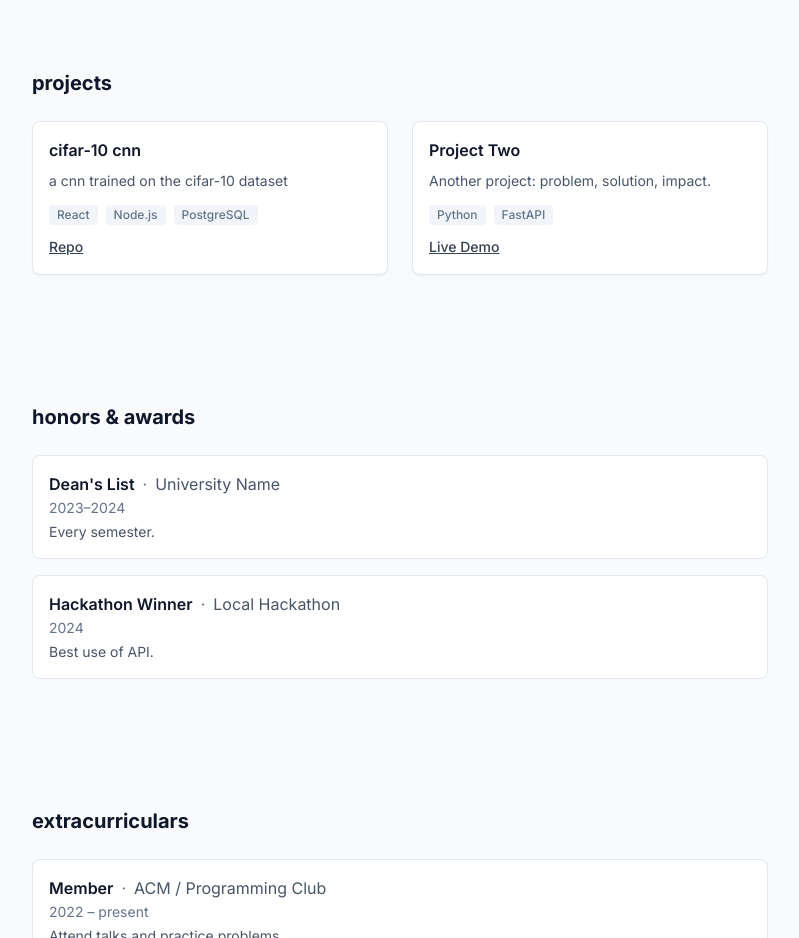
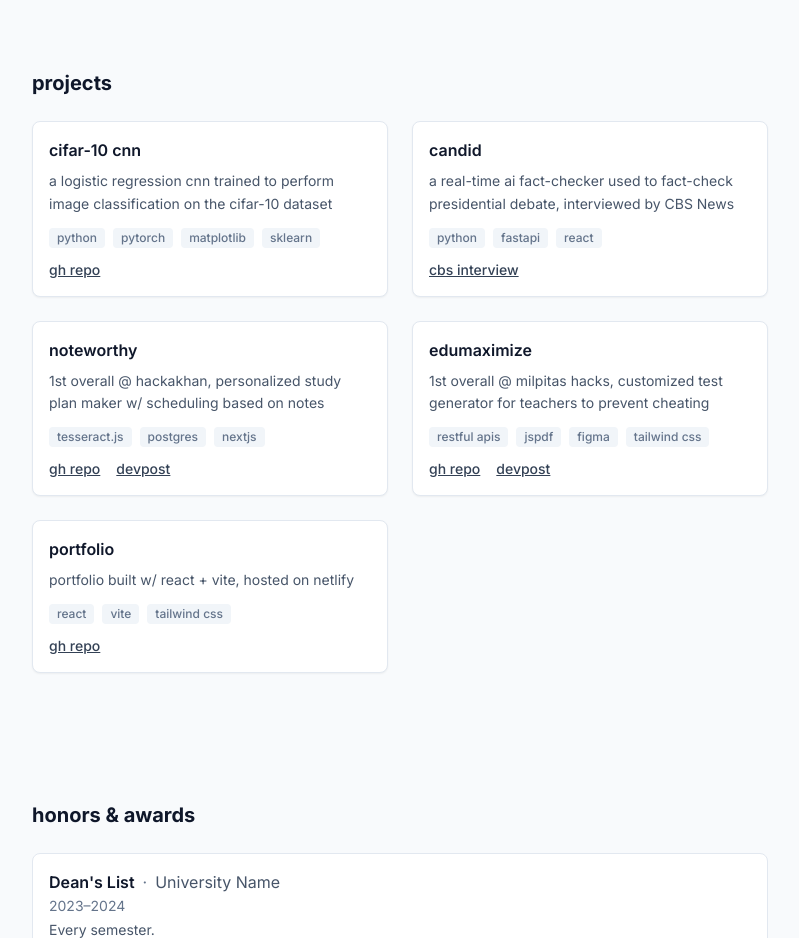
Before and after one commit to ericchen682/personal-portfolio, a React (Vite) app: page / in a window 1280 px wide. Shown: the part 1400-2338 px from the top of the page, without its empty margins (240-1039 px from the left). Built offline with nearby package versions, Linux system fonts and the light colour scheme.

Commit message:
Add ability to have multiple links per project, add projects

```diff
--- a/src/components/Projects.jsx
+++ b/src/components/Projects.jsx
@@ -21,16 +21,24 @@ export default function Projects({ items }) {
                   </span>
                 ))}
               </div>
-              {project.link && (
-                <a
-                  href={project.link}
-                  target="_blank"
-                  rel="noopener noreferrer"
-                  className="inline-block mt-3 text-sm font-medium text-slate-700 hover:text-slate-900 underline focus:outline-none focus:ring-2 focus:ring-slate-400 focus:ring-offset-2 rounded"
-                >
-                  {project.linkLabel || 'Link'}
-                </a>
-              )}
+              {(() => {
+                const links = project.links || (project.link ? [{ url: project.link, label: project.linkLabel || 'Link' }] : []);
+                return links.length > 0 ? (
+                  <div className="mt-3 flex flex-wrap gap-4">
+                    {links.map((link, k) => (
+                      <a
+                        key={k}
+                        href={link.url || link}
+                        target="_blank"
+                        rel="noopener noreferrer"
+                        className="text-sm font-medium text-slate-700 hover:text-slate-900 underline focus:outline-none focus:ring-2 focus:ring-slate-400 focus:ring-offset-2 rounded"
+                      >
+                        {link.label || link}
+                      </a>
+                    ))}
+                  </div>
+                ) : null;
+              })()}
             </li>
           ))}
         </ul>
--- a/src/data/portfolio.js
+++ b/src/data/portfolio.js
@@ -46,17 +46,35 @@ export const experience = [
 export const projects = [
   {
     title: 'cifar-10 cnn',
-    description: 'a cnn trained on the cifar-10 dataset',
-    tech: ['React', 'Node.js', 'PostgreSQL'],
-    link: 'https://github.com/you/repo',
-    linkLabel: 'Repo',
+    description: 'a logistic regression cnn trained to perform image classification on the cifar-10 dataset',
+    tech: ['python', 'pytorch', 'matplotlib', 'sklearn'],
+    links: [{ url: 'https://github.com/ericchen682/cifar-10-cnn', label: 'gh repo'},],
   },
   {
-    title: 'Project Two',
-    description: 'Another project: problem, solution, impact.',
-    tech: ['Python', 'FastAPI'],
-    link: 'https://example.com/demo',
-    linkLabel: 'Live Demo',
+    title: 'candid',
+    description: 'a real-time ai fact-checker used to fact-check presidential debate, interviewed by CBS News',
+    tech: ['python', 'fastapi', 'react'],
+    links: [{ url: 'https://www.cbsnews.com/sanfrancisco/news/amador-valley-high-seniors-develop-ai-tool-that-fact-checked-presidential-debate/', label: 'cbs interview'},],
+  },
+  {
+    title: 'noteworthy',
+    description: '1st overall @ hackakhan, personalized study plan maker w/ scheduling based on notes',
+    tech: ['tesseract.js', 'postgres', 'nextjs'],
+    links: [{url: 'https://github.com/WilyHyperion/KhanHacks2/tree/main/khanhacks', label: 'gh repo'},
+      {url:'https://devpost.com/software/noteworthy-og7cu9?_gl=1*6zlse5*_gcl_au*NTA5NzU0MzQ5LjE3NjU4NTQ1NjI.*_ga*OTg3OTM3NTAwLjE3NjU4NTQ1NjM.*_ga_0YHJK3Y10M*czE3NzE0ODc0MDAkbzkkZzEkdDE3NzE0ODc0MjIkajM4JGwwJGgw', label: 'devpost'}]
+  },
+  {
+    title: 'edumaximize',
+    description: '1st overall @ milpitas hacks, customized test generator for teachers to prevent cheating',
+    tech: ['restful apis', 'jspdf', 'figma', 'tailwind css'],
+    links: [{url: 'https://github.com/WilyHyperion/milpitashacks', label: 'gh repo'},
+      {url:'https://devpost.com/software/edumaximize?_gl=1*q07mzi*_gcl_au*NTA5NzU0MzQ5LjE3NjU4NTQ1NjI.*_ga*OTg3OTM3NTAwLjE3NjU4NTQ1NjM.*_ga_0YHJK3Y10M*czE3NzE0ODc0MDAkbzkkZzEkdDE3NzE0ODc0MzckajIzJGwwJGgw', label: 'devpost'}]
+  },
+  {
+    title: 'portfolio',
+    description: 'portfolio built w/ react + vite, hosted on netlify',
+    tech: ['react', 'vite', 'tailwind css'],
+    links: [{url: 'https://github.com/ericchen682/personal-portfolio', label: 'gh repo'}]
   },
 ];
 
```
